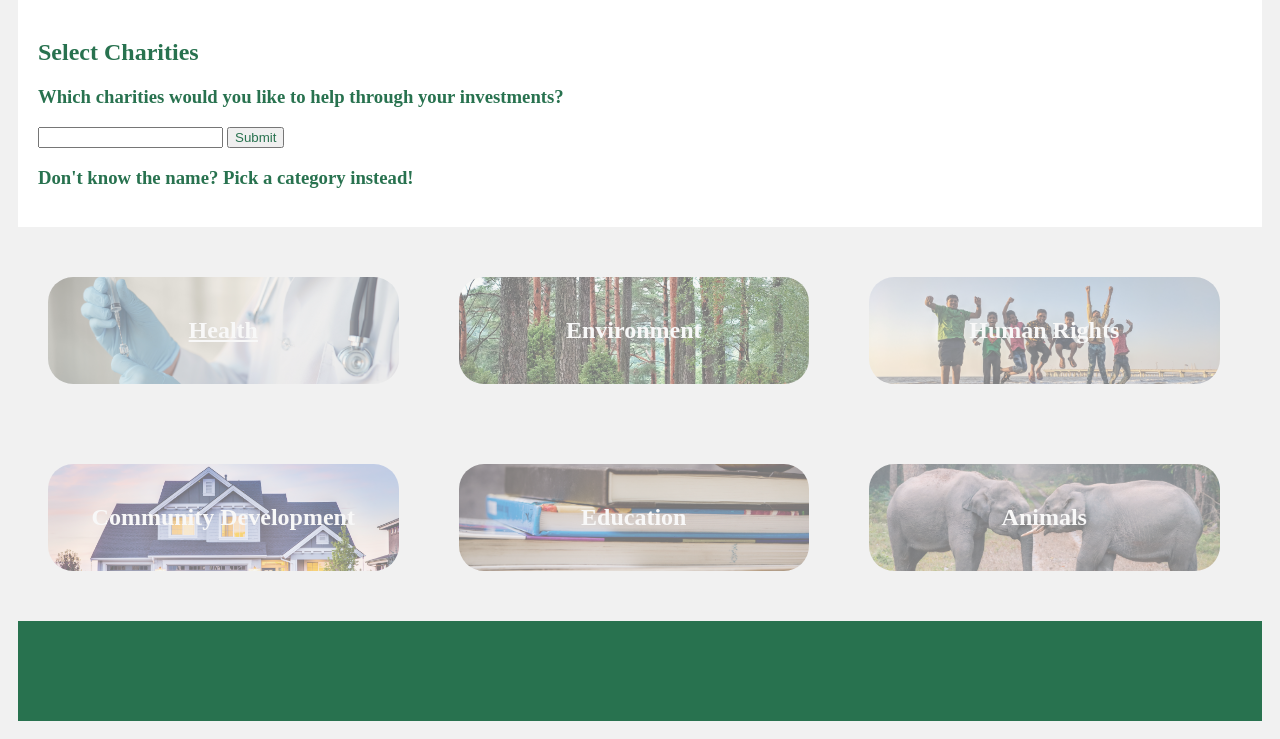
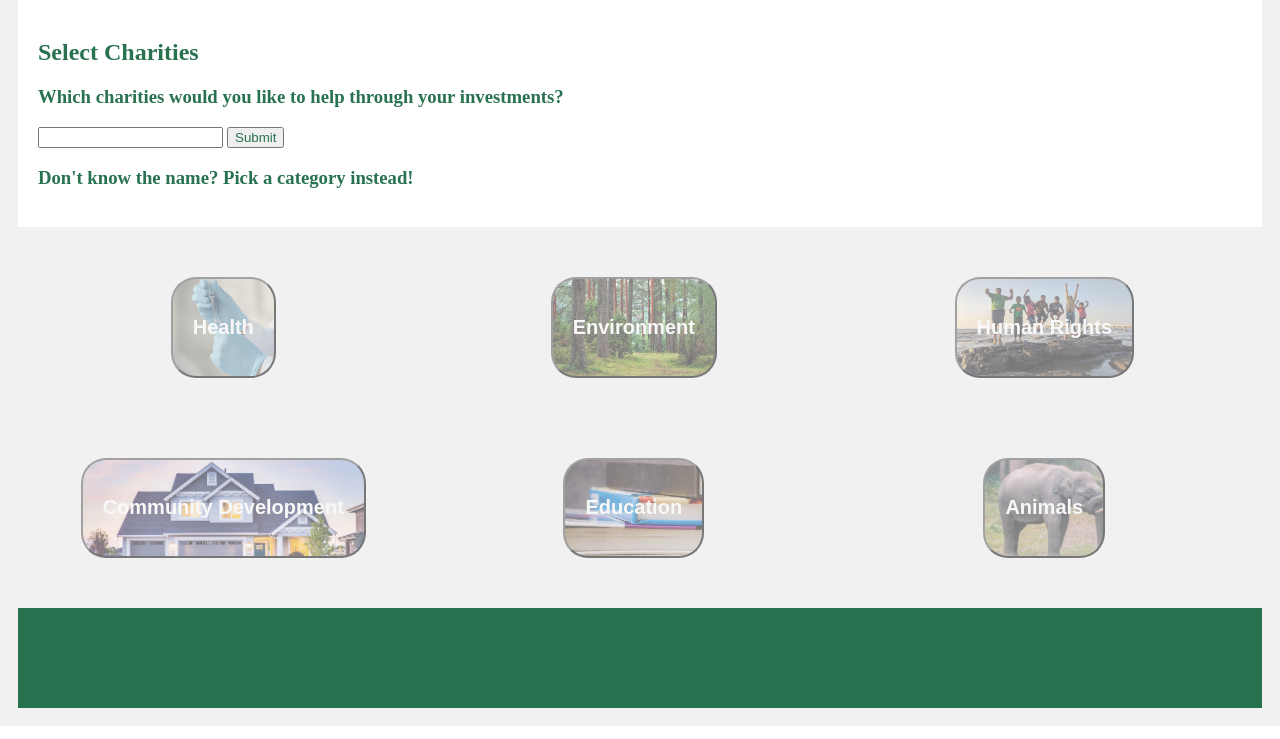
Before and after one commit to kristina-hub/hack-western-8, a Flask app: page /query in a window 1280 px wide. Shown: the part 258-997 px from the top of the page. Run offline with Flask 2, Linux system fonts and the light colour scheme.

Commit message:
working query

```diff
--- a/application.py
+++ b/application.py
@@ -17,7 +17,7 @@ def my_form_post():
     query = text.upper()
     return query
 
-@application.route('/stocks')
+@application.route('/stocks', methods=['GET', 'POST'])
 def stocks():
    return render_template('stocks.html')
 
--- a/templates/query.html
+++ b/templates/query.html
@@ -35,43 +35,53 @@
       	<!-- categories -->
 		<div class="row">
 
+			<form method="POST" action="/stocks">
   			<div class="category">
-  				<a href="{{ url_for('index') }}" style="color: white;">
-    			<div class="category_box" style="background-image: url('../static/img/health.jpg');">
+    			<button class="category_box" name="text" value="Health" style="background-image: url('../static/img/health.jpg');">
       				<h2 style="color: white;">Health</h2>
-      			</div>
-      			</a>
+      			</button>
   			</div>
+  			</form>
 
+  			<form method="POST" action="/stocks">
   			<div class="category">
-    			<div class="category_box" style="background-image: url('../static/img/environment.jpg');">
+    			<button class="category_box" name="text" value="Environment" style="background-image: url('../static/img/environment.jpg');">
       				<h2 style="color: white;">Environment</h2>
-    			</div>
+    			</button>
   			</div>
+  			</form>
 
+  			<form method="POST" action="/stocks">
   			<div class="category">
-    			<div class="category_box" style="background-image: url('../static/img/humanrights.jpg');">
+    			<button class="category_box" name="text" value="Human Rights" style="background-image: url('../static/img/humanrights.jpg');">
       				<h2 style="color: white;">Human Rights</h2>
-    			</div>
+    			</button>
   			</div>
+  			</form>
 
+  			<form method="POST" action="/stocks">
   			<div class="category">
-    			<div class="category_box" style="background-image: url('../static/img/community.jpg');">
+    			<button class="category_box" name="text" value="Community Development" style="background-image: url('../static/img/community.jpg');">
       				<h2 style="color: white;">Community Development</h2>
-    			</div>
+    			</button>
   			</div>
+  			</form>
 
+  			<form method="POST" action="/stocks">
   			<div class="category">
-    			<div class="category_box" style="background-image: url('../static/img/education.jpg');">
+    			<button class="category_box" name="text" value="Education" style="background-image: url('../static/img/education.jpg');">
       				<h2 style="color: white;">Education</h2>
-    			</div>
+    			</button>
   			</div>
+  			</form>
 
+  			<form method="POST" action="/stocks">
   			<div class="category">
-    			<div class="category_box" style="background-image: url('../static/img/animals.jpg');">
+    			<button class="category_box" name="text" value="Animals" style="background-image: url('../static/img/animals.jpg');">
     				<h2 style="color: white;">Animals</h2>
-    			</div>
+    			</button>
   			</div>
+  			</form>
 
 		</div>
 
```
